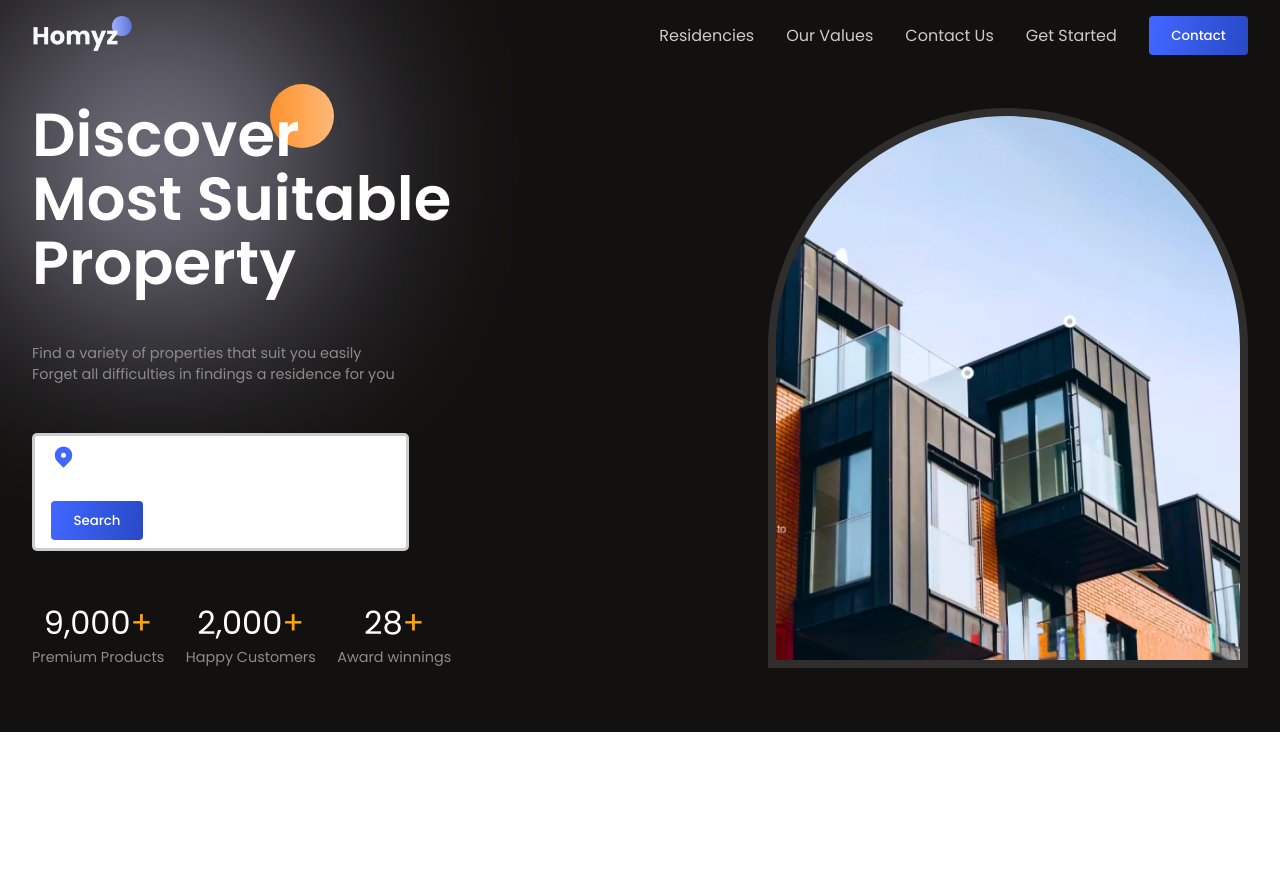
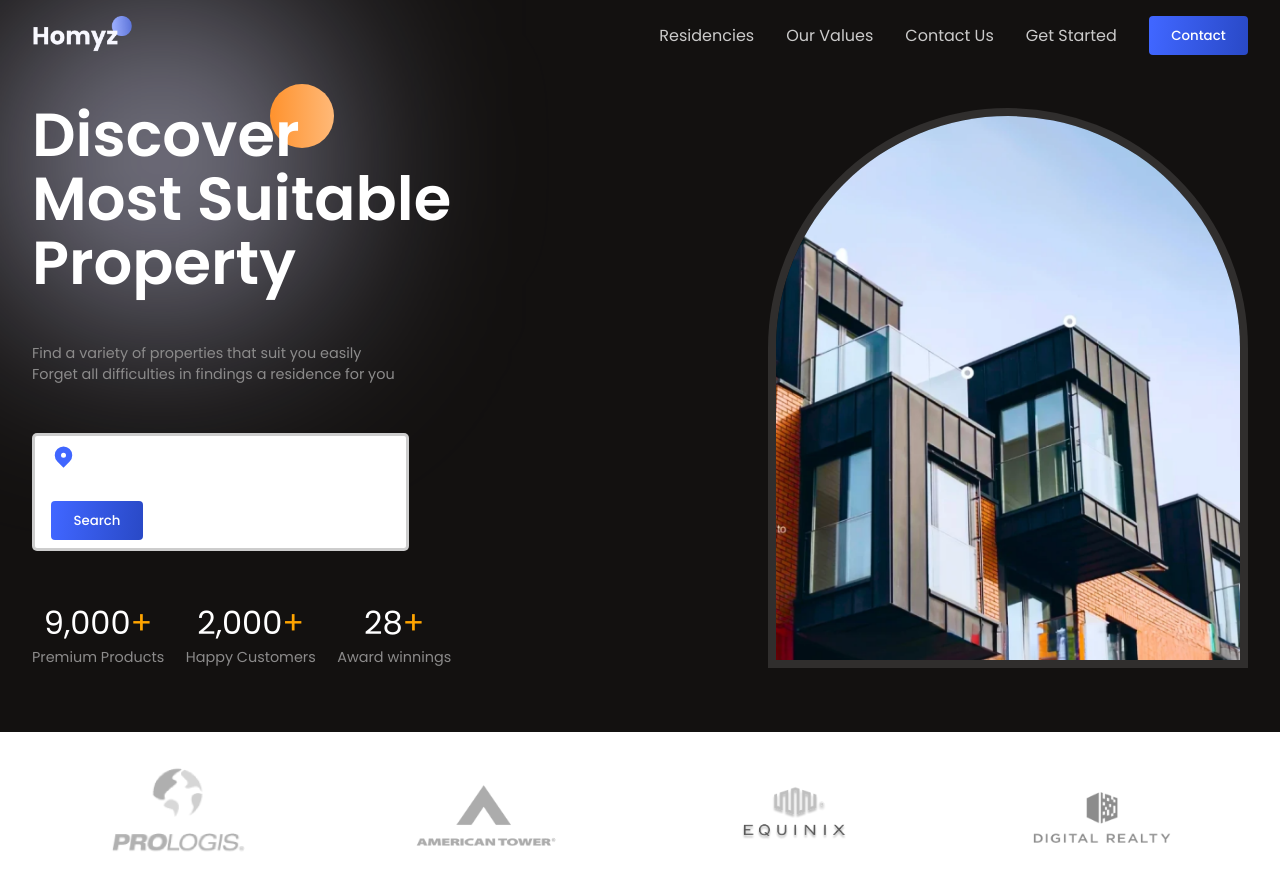
Before and after one commit to Phahladira-Moja/full-stack-real-estate-web-app, a React (Vite) app in the folder client/: page / in a window 1280 px wide. Shown: the top 890 px of the page. Before the commit the page ends 800 px from the top, so only its background shows below. Built offline with nearby package versions, Linux system fonts and the light colour scheme.

Commit message:
Added the companies component

```diff
--- a/client/src/App.jsx
+++ b/client/src/App.jsx
@@ -1,6 +1,8 @@
+import "./App.css";
+import Hero from "./components/Hero/Hero";
 import Header from "./components/Header/Header";
-import Hero from "./components/Hero/Hero";
-import "./App.css";
+import Companies from "./components/Companies/Companies";
+
 function App() {
   return (
     <div className="App">
@@ -9,6 +11,7 @@
         <Header />
         <Hero />
       </div>
+      <Companies />
     </div>
   );
 }
--- /dev/null
+++ b/client/src/components/Companies/Companies.css
@@ -0,0 +1,8 @@
+.c-container {
+  justify-content: space-around;
+  gap: 1rem;
+}
+
+.c-container > img {
+  width: 9rem;
+}
--- /dev/null
+++ b/client/src/components/Companies/Companies.jsx
@@ -0,0 +1,16 @@
+import React from "react";
+import "./Companies.css";
+const Companies = () => {
+  return (
+    <section className="c-wrapper">
+      <div className="paddings innerWidth flexCenter c-container">
+        <img src="./prologis.png" alt="" />
+        <img src="./tower.png" alt="" />
+        <img src="./equinix.png" alt="" />
+        <img src="./realty.png" alt="" />
+      </div>
+    </section>
+  );
+};
+
+export default Companies;
```
